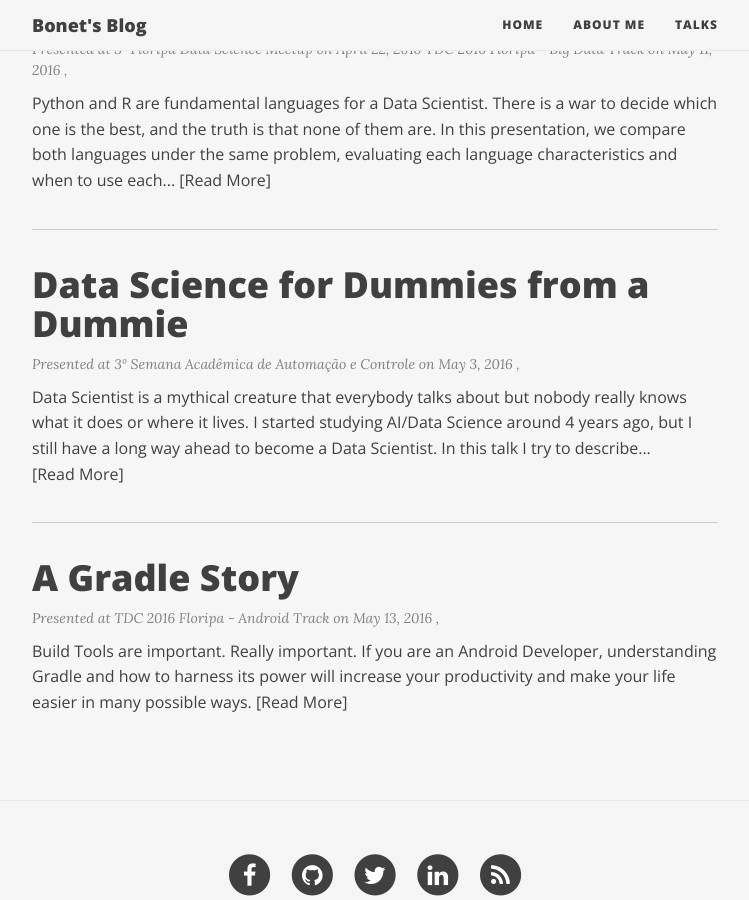
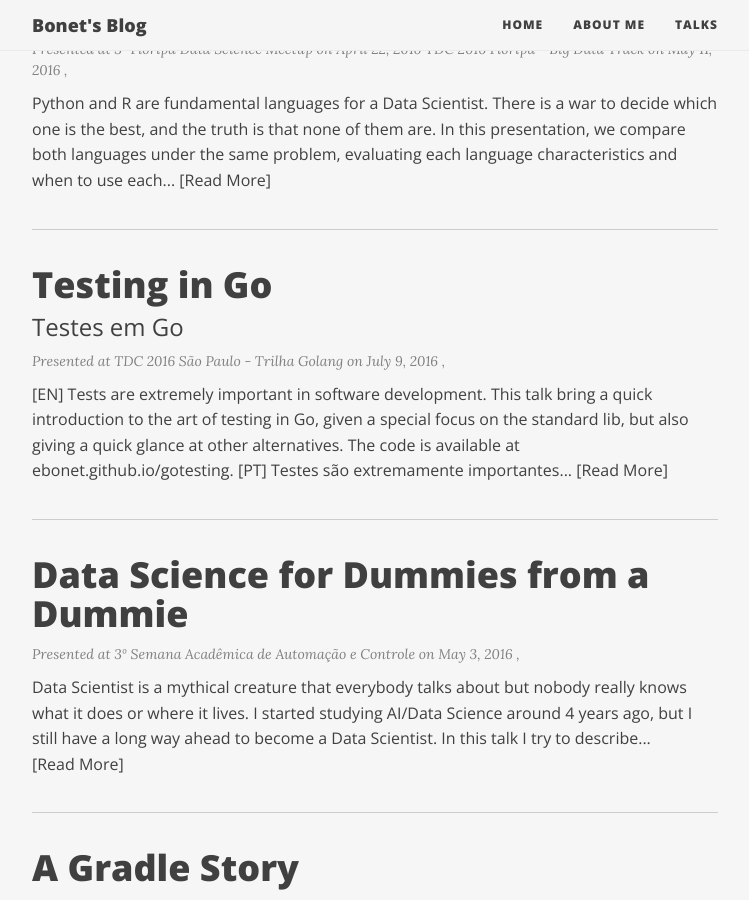
Before and after one commit to ebonet-zz/ebonet.github.io, a Jekyll site: the page built from talks.html, in a window 1280 px wide and 900 px high, scrolled down 515 px. Shown: the whole window, without its empty margins (265-1014 px from the left). Built offline with Jekyll 4.4.1, drawn with Linux system fonts in a browser that asks for light colours; nearby versions of some CDN libraries.

Commit message:
Added golang talk

```diff
--- a/_layouts/talk.html
+++ b/_layouts/talk.html
@@ -16,13 +16,15 @@ layout: base
 	      {{ content }}
 	    </article>
 
+      {% for url in page.slideurl %}
         <div style="text-align:center">
-        <iframe src="{{ page.slideurl }}"
+          <iframe src="{{ url }}"
             width="595"
             height="485"
             frameborder="0" marginwidth="0" marginheight="0" scrolling="no" style="border:1px solid #CCC; border-width:1px; margin-bottom:5px; max-width: 100%;" allowfullscreen>
           </iframe>
         </div>
+      {% endfor %}
 
       <br />
 
--- /dev/null
+++ b/_talks/testing-in-go.md
@@ -0,0 +1,19 @@
+---
+title: Testing in Go
+subtitle: Testes em Go
+slideurl:
+  - "//www.slideshare.net/slideshow/embed_code/key/wVBN7xmeqQBpvQ"
+  - "//www.slideshare.net/slideshow/embed_code/key/nO9uOJofBgV0TZ"
+date: 2016/04/22
+conferences:
+  - name: TDC 2016 São Paulo - Trilha Golang
+    date: 2016/07/09
+tags:
+  - Go
+  - Testing
+  - Backend
+---
+
+[EN] Tests are extremely important in software development. This talk bring a quick introduction to the art of testing in Go, given a special focus on the standard lib, but also giving a quick glance at other alternatives. The code is available at [ebonet.github.io/gotesting](ebonet.github.io/gotesting).
+
+[PT] Testes são extremamente importantes para a manutenção de um software. Essa apresentação traz uma introdução para a arte de testes em Go. Slides em português mais abaixo. Todo o código mostrado nos slides está disponível em [ebonet.github.io/gotesting](ebonet.github.io/gotesting).
```
Also changed, not shown: _talks/a-gradle-story.md (+2 -1 lines), _talks/data-science-for-dummies-from-a-dummy.md (+2 -1 lines), _talks/processing-data-using-shell.md (+2 -1 lines), _talks/python-e-r.md (+2 -1 lines). Lines whose indentation alone changed are shown as unchanged.
